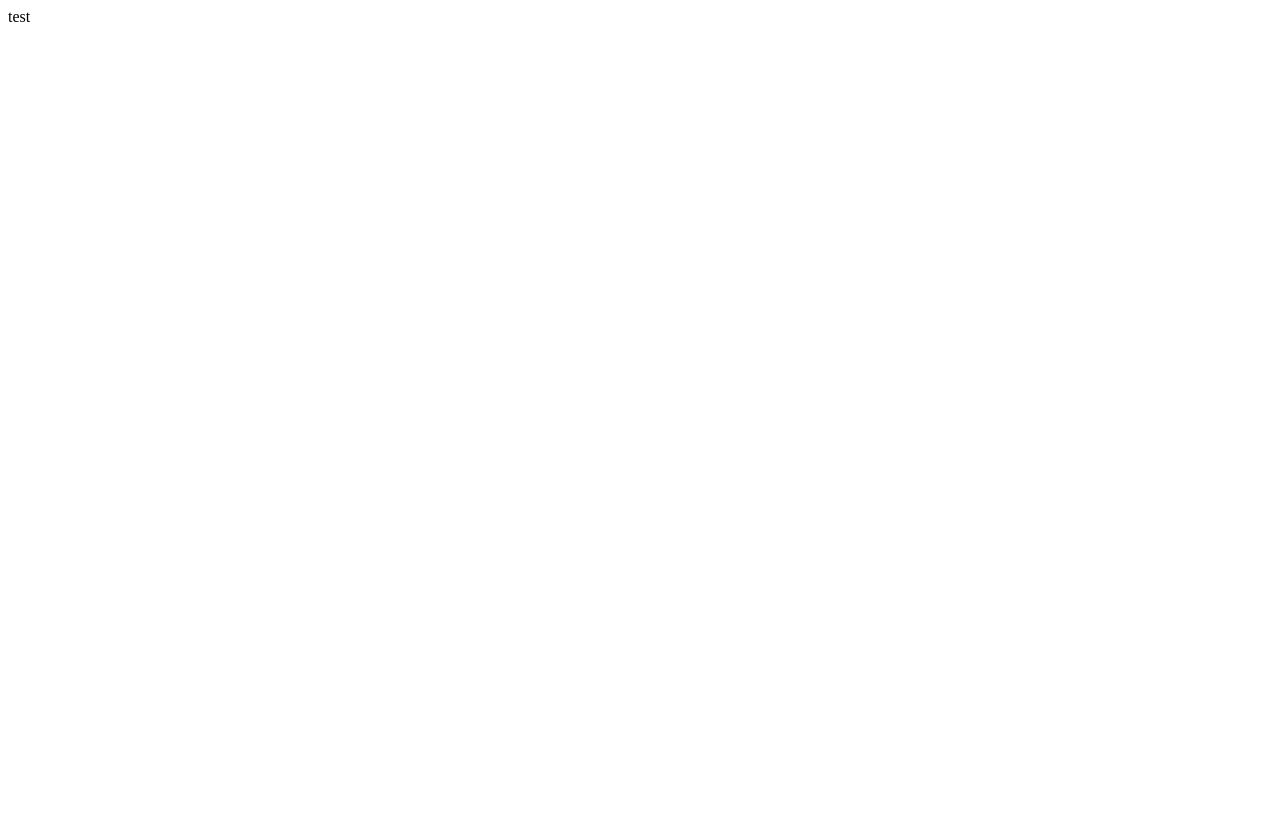
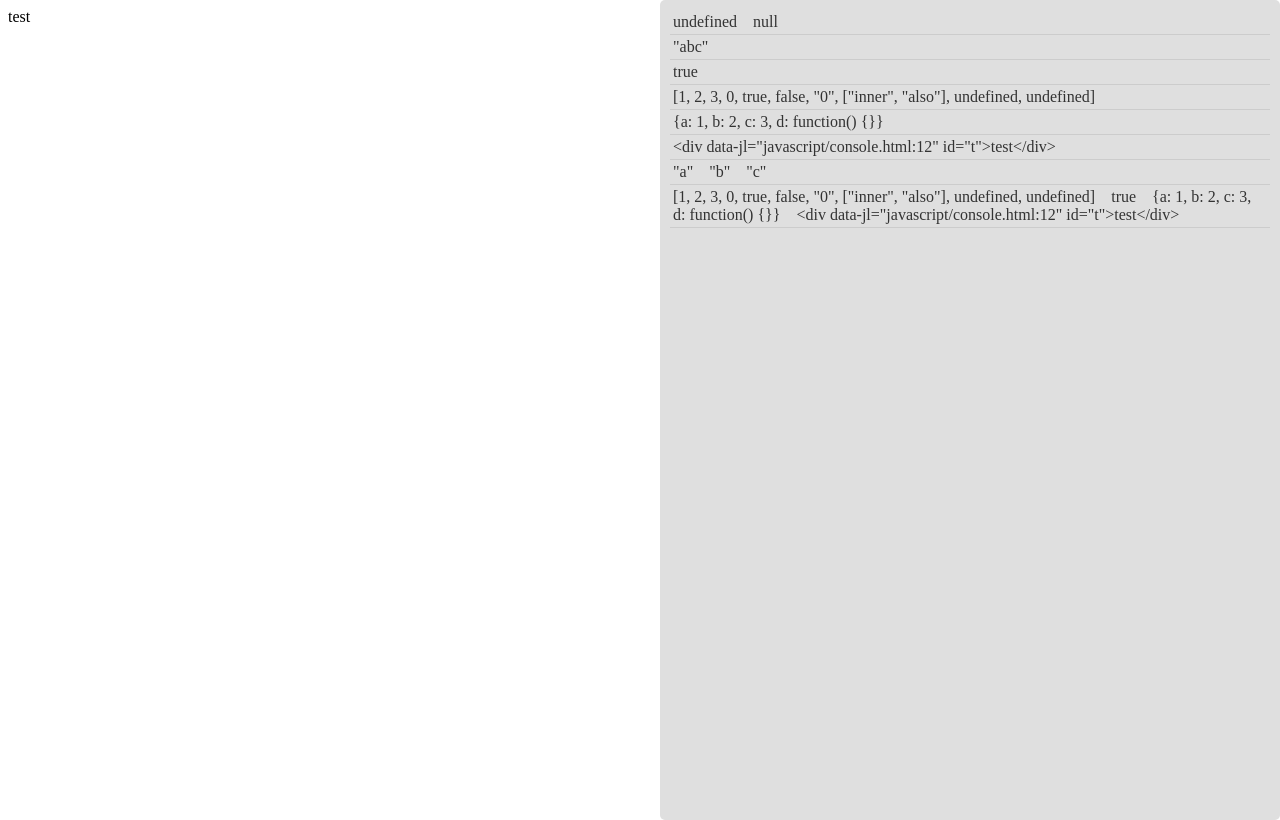
Before and after one commit to liunian/snippets, a plain HTML site: page javascript/console.html in a window 1280 px wide. Drawn offline with Linux system fonts and the light colour scheme.

Commit message:
fix parse undefined & null & string

```diff
--- a/javascript/console.html
+++ b/javascript/console.html
@@ -4,24 +4,31 @@
 	<title>Console</title>
 	<meta charset="utf-8" />
 	<link rel="stylesheet" href="../css/console.css" type="text/css" media="screen" />
+    <style>
+        .console-panel{height:100%;}
 	</style>
 </head>
 <body>
 	<div id="t">test</div>
 	<script src="console.js" type="text/javascript"></script>
 	<script type="text/javascript">
+        var undef, varNull = null;
+        console.log(undef, varNull);
+
 		console.log('abc');
 
 		var b = true;
 		console.log(b);
 
-		var a = [1, 2, 3];
+		var a = [1, 2, 3, 0, true, false, '0', ['inner', 'also']];
+        a.length = 10;
 		console.log(a);
 
 		var o = {
 			'a': 1,
 			'b': 2,
-			'c': 3
+            'c': 3,
+            'd': function() {}
 		};
 		console.log(o);
 
--- a/javascript/console.js
+++ b/javascript/console.js
@@ -4,15 +4,24 @@
  * use the console.css in css folder to default display
  */
 
-window.console = typeof console !== 'undefined' ? console : function() {
+window.console = /*typeof console !== 'undefined' ? console :*/ function() {
 
     var panel,
         panelLog,
         panelInput,
         _toStr = Object.prototype.toString;
 
+    var isSpecial = function(o) {
+        var undef;
+        return o === undef || o === null;
+    };
+
     var isBool = function(o) {
         return o === true || o === false;
+    };
+
+    var isString = function(o) {
+        return _toStr.call(o) == '[object String]';
     };
 
     var isArray = function(o) {
@@ -97,7 +106,9 @@ window.console = typeof console !== 'undefined' ? console : function() {
     };
 
     var argType = function(arg) {
-        return isBool(arg) ? 'bool' : isArray(arg) ?
+        return isSpecial(arg) ? 'special' : isBool(arg) ?
+            'bool' : isString(arg) ?
+            'string' : isArray(arg) ?
             'array' : isElement(arg) ?
             'node' : isObject(arg) ?
             'object' : 'other';
@@ -112,11 +123,17 @@ window.console = typeof console !== 'undefined' ? console : function() {
             objType = argType(obj);
 
         switch (objType) {
+            case 'special':
+                result += renderSpecial(obj);
+                break;
             case 'bool':
                 result += renderBoolean(obj);
                 break;
             case 'array':
                 result += renderArray(obj);
+                break;
+            case 'string':
+                result += renderString(obj);
                 break;
             case 'node':
                 result += renderNode(obj);
@@ -188,6 +205,24 @@ window.console = typeof console !== 'undefined' ? console : function() {
     };
 
     /**
+     * render string
+     *
+     * output => "str"
+     */
+    var renderString = function(str) {
+        return '"' + str + '"';
+    };
+
+    /**
+     * render null and undefined
+     *
+     * output => 'null' or 'undefined'
+     */
+    var renderSpecial = function(o) {
+        return o === null ? 'null' : 'undefined';
+    };
+
+    /**
      * render other types
      *
      * use toString to output
```
